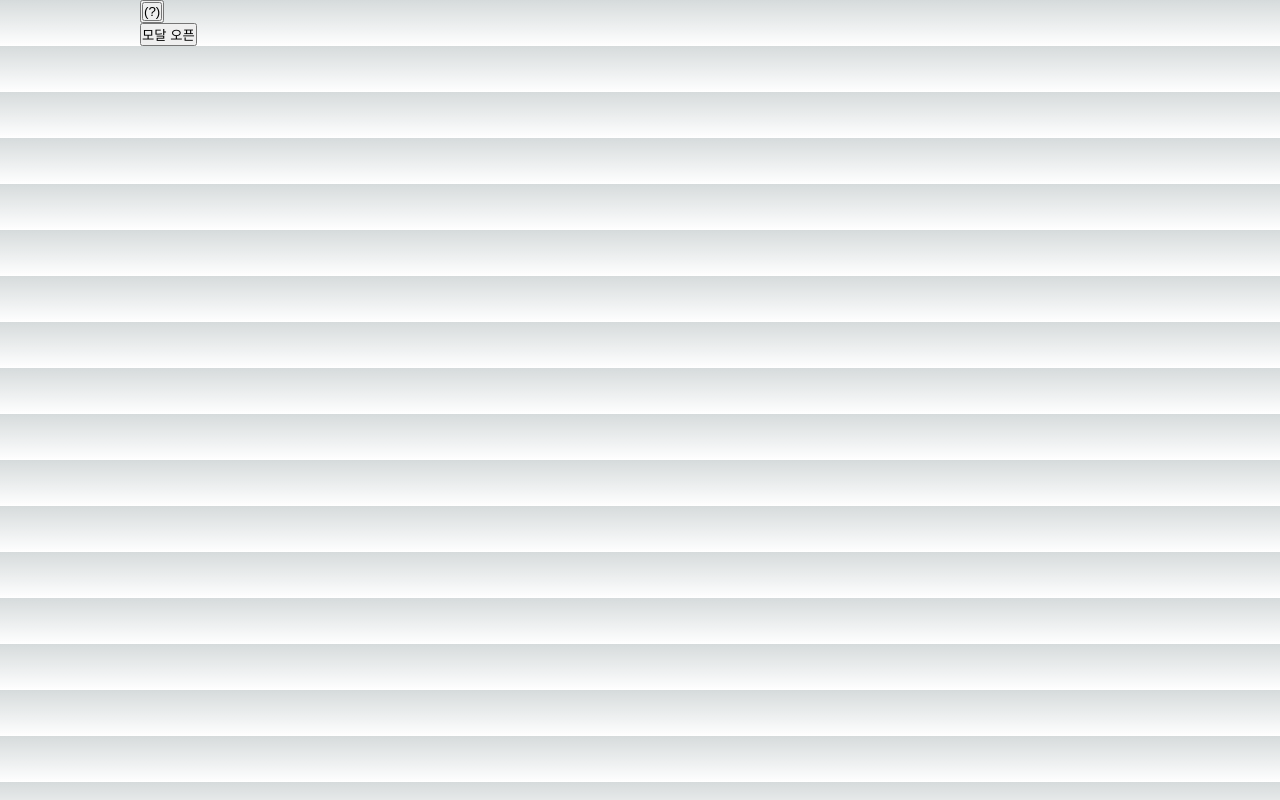
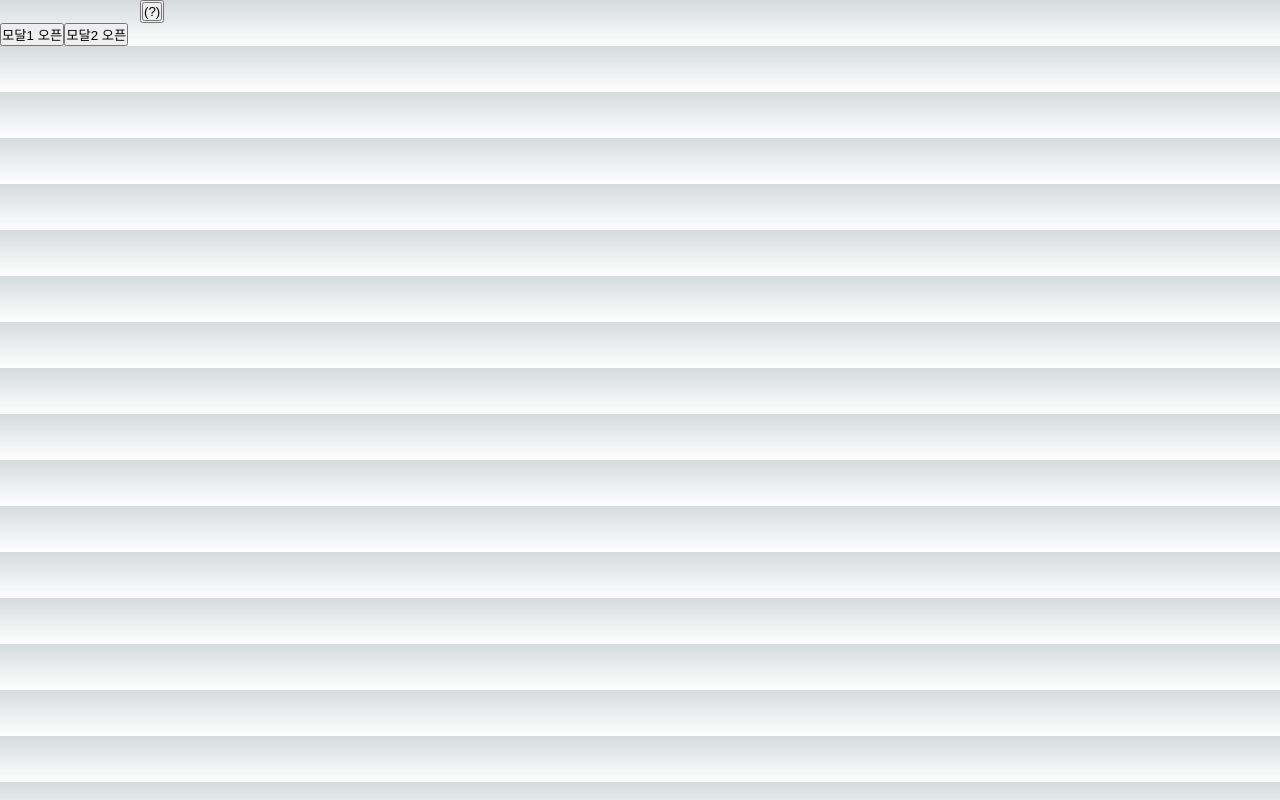
Before and after one commit to kykim00/playground, a Next.js app: page /ui in a window 1280 px wide. Built offline with nearby package versions, Linux system fonts and the light colour scheme.

Commit message:
practice modal context

```diff
--- a/app/ui/page.tsx
+++ b/app/ui/page.tsx
@@ -1,17 +1,47 @@
 'use client';
-import Modal from '@/components/common/Modal';
+import Modal1 from '@/components/common/modal/Modal1';
+import Modal2 from '@/components/common/modal/Modal2';
 import Popover from '@/components/common/Popover';
-import { useState } from 'react';
+import ModalContextProvider, { ModalDispatch, ModalDispatchContext } from '@/provider/ModalContext';
+import { useContext, useState } from 'react';
 
 interface PageParams {
   params: {};
 }
 
+const ButtonSection = () => {
+  const { pushModal, deleteModal } = useContext<ModalDispatch>(ModalDispatchContext);
+
+  return (
+    <>
+      <button
+        onClick={() =>
+          pushModal({
+            id: '1',
+            type: 'simple',
+            ModalComponent: Modal1,
+          })
+        }
+      >
+        모달1 오픈
+      </button>
+      <button
+        onClick={() =>
+          pushModal({
+            id: '2',
+            type: 'simple',
+            ModalComponent: Modal2,
+          })
+        }
+      >
+        모달2 오픈
+      </button>
+    </>
+  );
+};
 const Page = ({ params }: PageParams) => {
-  const [isOpenModal, setIsOpenModal] = useState(false);
-
-  const onToggle = () => setIsOpenModal(prev => !prev);
   return (
+    <ModalContextProvider>
       <div style={{ width: '1000px', margin: 'auto' }}>
         <Popover
           content={
@@ -23,9 +53,9 @@ const Page = ({ params }: PageParams) => {
         >
           <button>(?)</button>
         </Popover>
-      <button onClick={onToggle}>모달 오픈</button>
-      <Modal isOpen={isOpenModal} title="모달1" onConfirm={onToggle} onClose={onToggle} />
       </div>
+      <ButtonSection />
+    </ModalContextProvider>
   );
 };
 
--- a/components/common/Modal.tsx
+++ b/components/common/CustomModal.tsx
@@ -1,29 +1,24 @@
 import styled from '@emotion/styled';
 
 interface ModalProps {
-  isOpen: boolean;
   title: string;
   onConfirm?: () => void;
   onClose?: () => void;
 }
 
-const Modal = ({ isOpen, title, onConfirm, onClose }: ModalProps) => {
+const CustomModal = ({ title, onConfirm, onClose }: ModalProps) => {
   return (
-    <>
-      {isOpen && (
-        <ModalBackground>
-          <ModalContainer>
-            <Title>{title}</Title>
-            <Button onClick={() => onConfirm?.()}>확인</Button>
-            <Button onClick={() => onClose?.()}>취소</Button>
-          </ModalContainer>
-        </ModalBackground>
-      )}
-    </>
+    // <ModalBackground>
+    <ModalContainer>
+      <Title>{title}</Title>
+      <Button onClick={() => onConfirm?.()}>확인</Button>
+      <Button onClick={() => onClose?.()}>취소</Button>
+    </ModalContainer>
+    // </ModalBackground>
   );
 };
 
-export default Modal;
+export default CustomModal;
 const ModalBackground = styled.div`
   display: block;
   position: fixed;
@@ -35,7 +30,7 @@ const ModalBackground = styled.div`
   z-index: 1000;
 `;
 const ModalContainer = styled.div`
-  position: fixed;
+  position: absolute;
   background-color: white;
   padding: 20px;
   border-radius: 4px;
--- /dev/null
+++ b/components/common/modal/Modal1.tsx
@@ -0,0 +1,7 @@
+import CustomModal from '../CustomModal';
+
+const Modal1 = () => {
+  return <CustomModal title="타이틀" />;
+};
+
+export default Modal1;
--- /dev/null
+++ b/components/common/modal/Modal2.tsx
@@ -0,0 +1,7 @@
+import CustomModal from '../CustomModal';
+
+const Modal1 = () => {
+  return <CustomModal title="타이틀2" />;
+};
+
+export default Modal1;
--- /dev/null
+++ b/provider/ModalContext.tsx
@@ -0,0 +1,54 @@
+import { FC, Fragment } from 'react';
+import { createContext, ReactNode, useContext, useState } from 'react';
+
+interface Modal {
+  id: string;
+  ModalComponent: FC;
+  type: string;
+}
+export interface ModalDispatch {
+  pushModal: (modal: Modal) => void;
+  deleteModal: (id: string) => void;
+}
+export const ModalContext = createContext<Modal[]>([]);
+
+export const ModalDispatchContext = createContext<ModalDispatch | {}>({});
+
+export const Modals = () => {
+  const modals = useContext(ModalContext);
+
+  return (
+    <>
+      {modals.map(({ id, ModalComponent, type }) => (
+        <Fragment key={id}>
+          <ModalComponent />
+        </Fragment>
+      ))}
+    </>
+  );
+};
+const ModalContextProvider = ({ children }: { children: ReactNode }) => {
+  const [modals, setModals] = useState<Modal[]>([]);
+
+  const pushModal = (modal: Modal) => {
+    if (modals.every(prev => prev.id !== modal.id)) {
+      setModals(prev => [...prev, modal]);
+    }
+  };
+
+  const deleteModal = (id: string) => {
+    setModals(modals.filter(modal => modal.id !== id));
+  };
+  const dispatch = {
+    pushModal,
+    deleteModal,
+  };
+  return (
+    <ModalContext.Provider value={modals}>
+      <ModalDispatchContext.Provider value={dispatch}>{children}</ModalDispatchContext.Provider>
+      <Modals />
+    </ModalContext.Provider>
+  );
+};
+
+export default ModalContextProvider;
```
Lines whose indentation alone changed are shown as unchanged.
